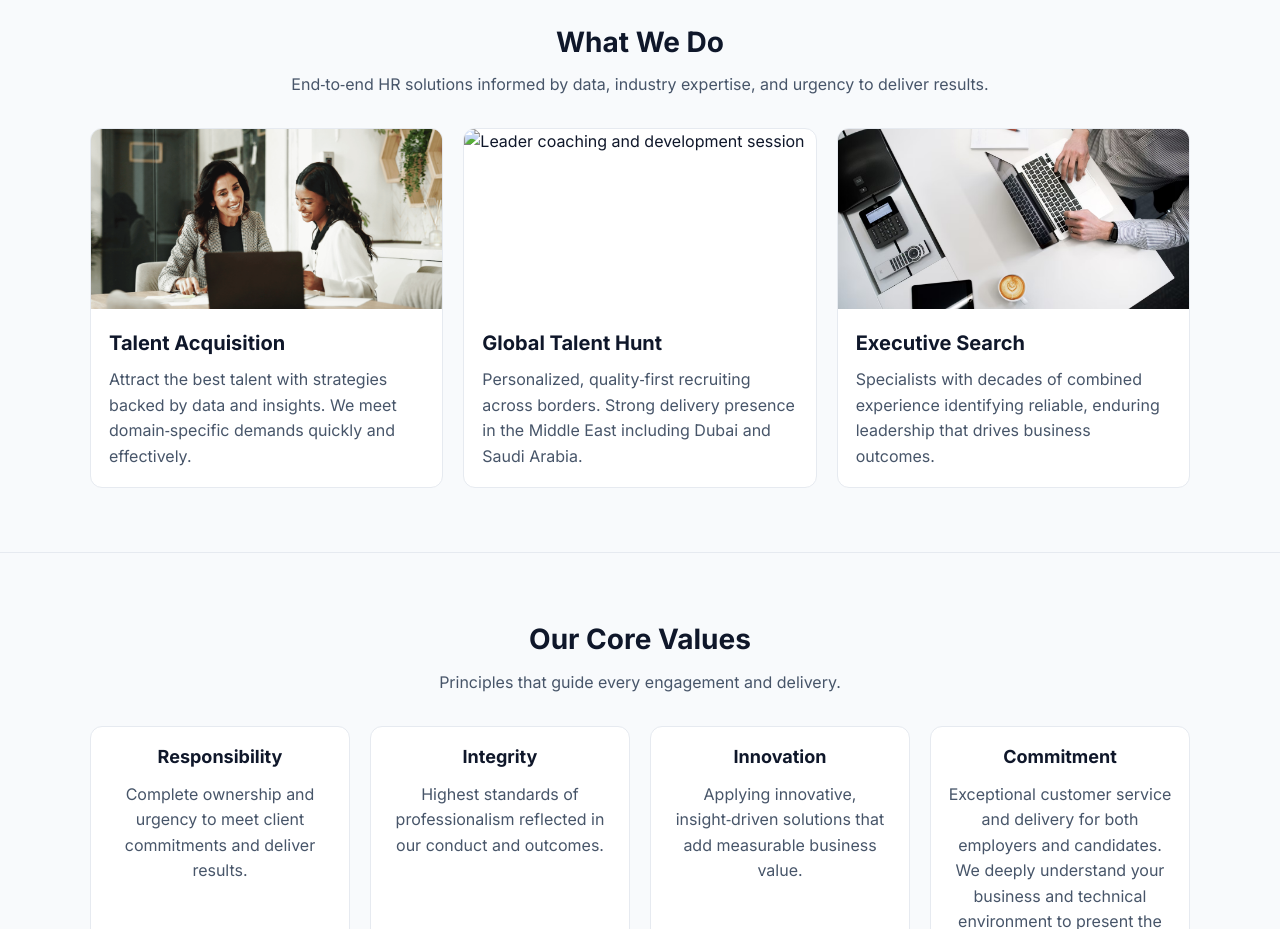
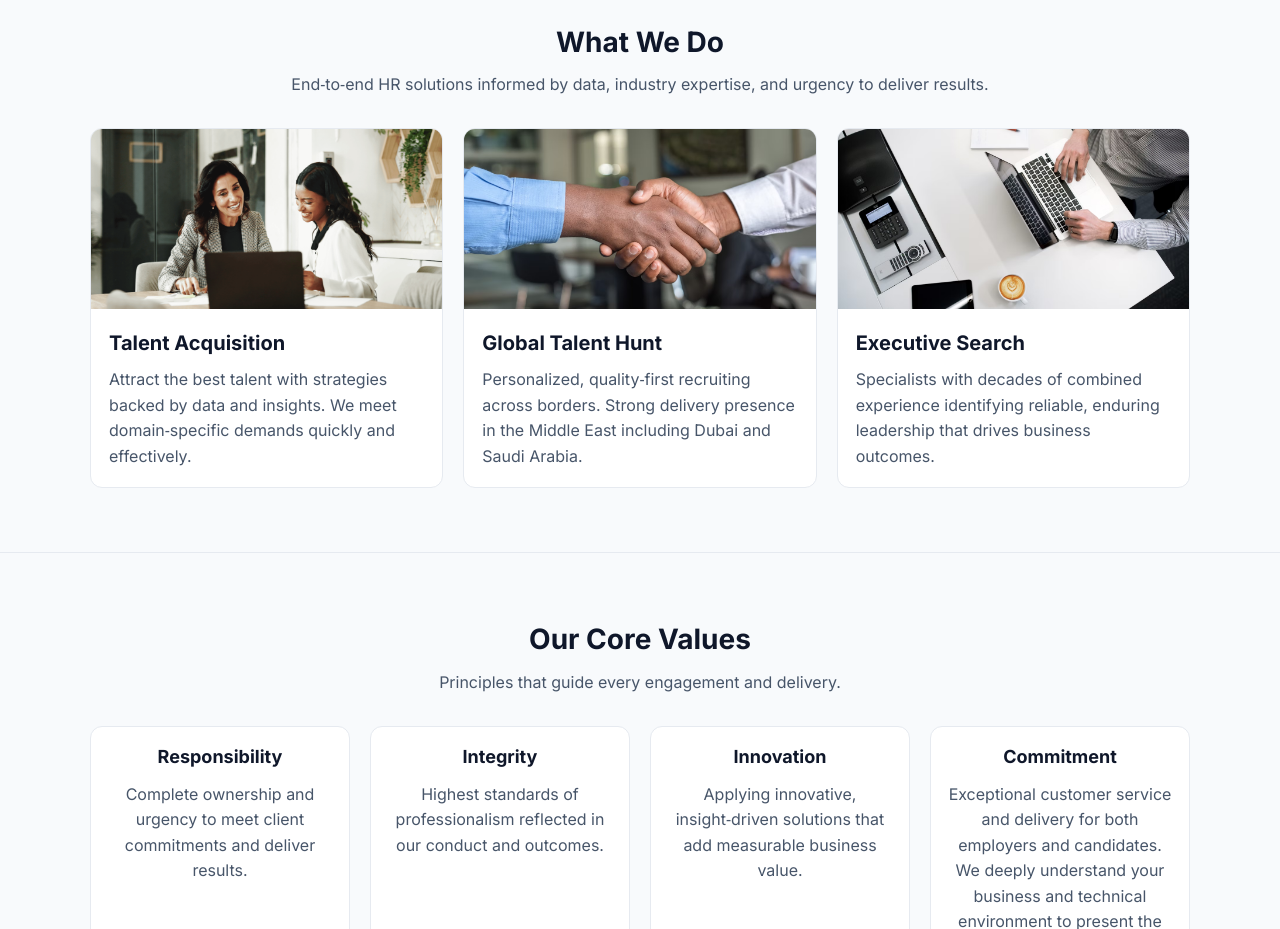
Before and after one commit to nirmalakoduru03/eminencehr, a website: page docs/index.html in a window 1280 px wide. Shown: the part 1080-2009 px from the top of the page. Drawn offline with Linux system fonts and the light colour scheme.

Commit message:
Change image source from PNG to JPG format

```diff
--- a/docs/index.html
+++ b/docs/index.html
@@ -117,7 +117,7 @@
                         </div>
                     </article>
                     <article class="card">
-                        <img src="shakehand.png?q=80&w=1200&auto=format&fit=crop" alt="Leader coaching and development session" loading="lazy">
+                        <img src="shakehand.jpg?q=80&w=1200&auto=format&fit=crop" alt="Leader coaching and development session" loading="lazy">
                         <div class="card-body">
                             <h3>Global Talent Hunt</h3>
                             <p>Personalized, quality‑first recruiting across borders. Strong delivery presence in the Middle East including Dubai and Saudi Arabia.</p>
```
